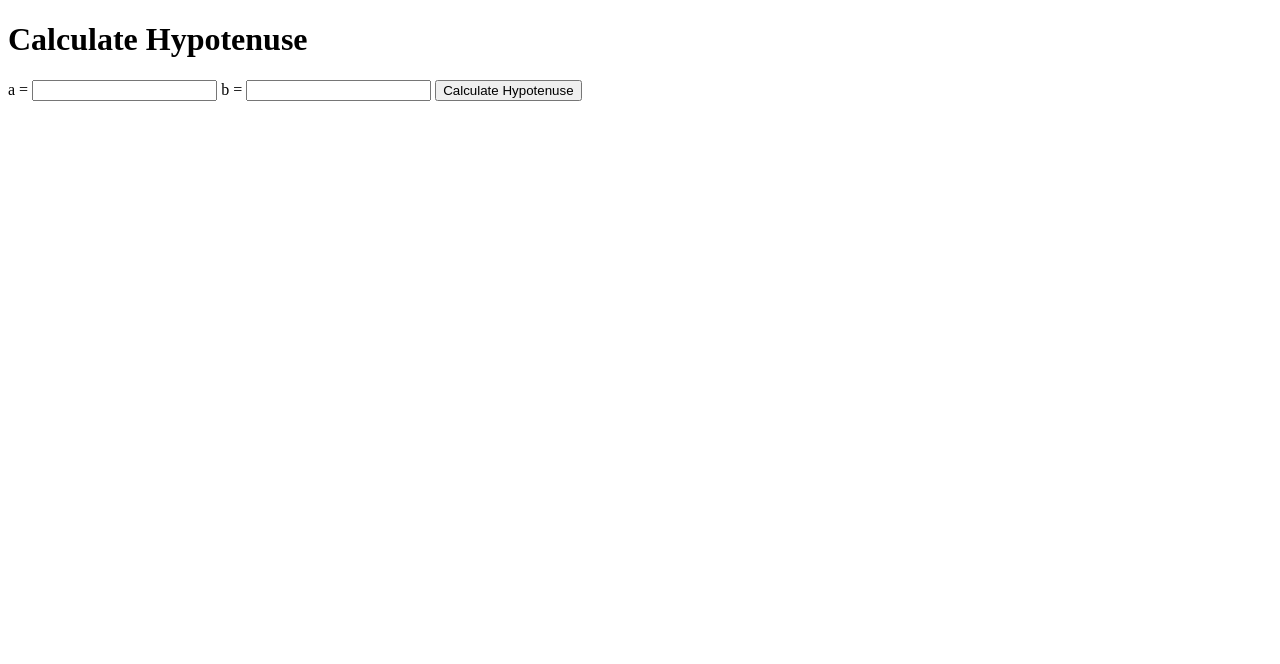
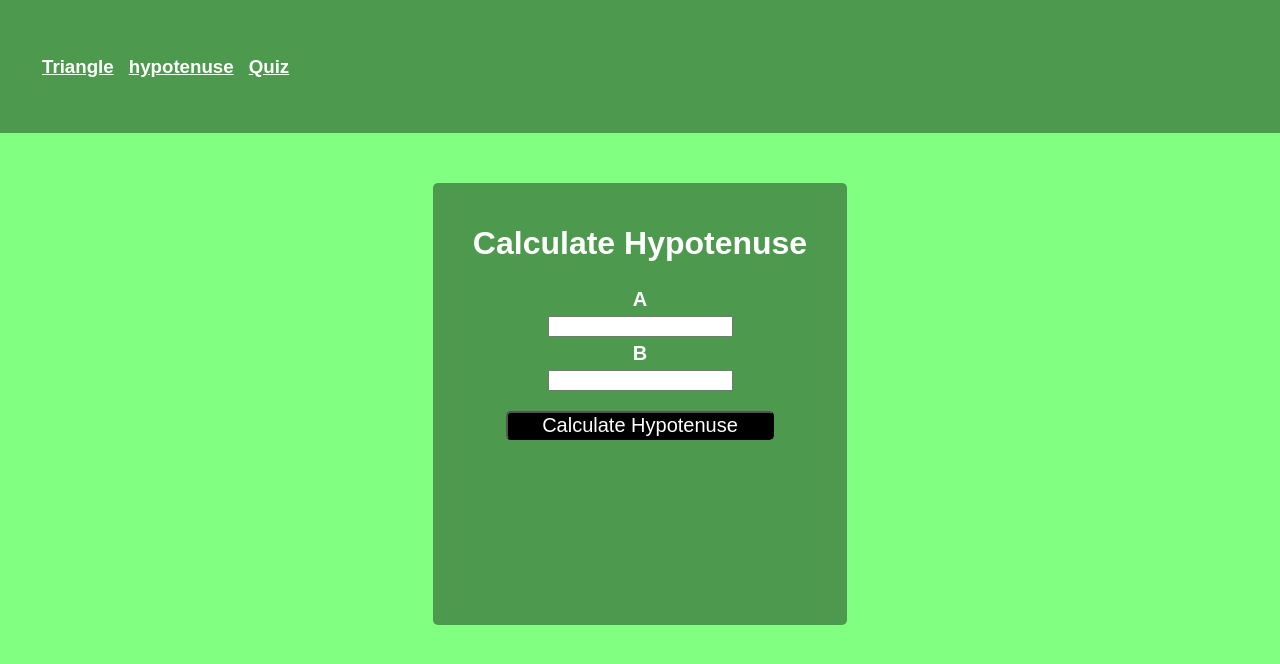
Before and after one commit to Rushikesh222/fun-with-triangle, a plain HTML site: page hypotenuse.html in a window 1280 px wide. Drawn offline with Linux system fonts and the light colour scheme; a web font is replaced by a local one.

Commit message:
css completed

```diff
--- a/hypotenuse.html
+++ b/hypotenuse.html
@@ -4,16 +4,24 @@
     <meta charset="UTF-8" />
     <meta http-equiv="X-UA-Compatible" content="IE=edge" />
     <meta name="viewport" content="width=device-width, initial-scale=1.0" />
+    <link rel="stylesheet" href="./style.css" />
     <title>Hypotenuse</title>
   </head>
   <body>
-    <h1>Calculate Hypotenuse</h1>
-    <label>a =</label>
-    <input type="number" class="side-input" />
-    <label>b =</label>
-    <input type="number" class="side-input" />
-    <button id="hypotenuse-btn">Calculate Hypotenuse</button>
-    <div id="output"></div>
+    <nav>
+      <h3><a href="./isTriangle.html"> Triangle</a></h3>
+      <h3><a href="./hypotenuse.html">hypotenuse</a></h3>
+      <h3><a href="./Quiz.html">Quiz</a></h3>
+    </nav>
+    <div class="container">
+      <h1>Calculate Hypotenuse</h1>
+      <label>a </label>
+      <input type="number" class="side-input" />
+      <label>b </label>
+      <input type="number" class="side-input" />
+      <button id="hypotenuse-btn">Calculate Hypotenuse</button>
+      <div id="output"></div>
+    </div>
     <script src="./hypotenuse.js"></script>
   </body>
 </html>
--- /dev/null
+++ b/style.css
@@ -0,0 +1,72 @@
+@import url("https://fonts.googleapis.com/css2?family=Muli&display=swap");
+* {
+  box-sizing: border-box;
+}
+body {
+  background-color: #80ff80;
+  color: white;
+  font-family: "Muli", sans-serif;
+  display: flex;
+  align-items: center;
+  justify-content: center;
+  overflow-x: hidden;
+  flex-direction: column;
+  margin: 0;
+}
+.container {
+  margin-top: 50px;
+  background-color: rgba(0, 0, 0, 0.4);
+  display: flex;
+  flex-direction: column;
+  align-items: center;
+  padding: 20px 40px;
+  padding-bottom: 10rem;
+  border-radius: 5px;
+}
+
+nav {
+  background-color: rgba(0, 0, 0, 0.4);
+  color: whites;
+  padding: 2rem;
+  width: 100%;
+  display: flex;
+}
+
+a {
+  padding-left: 5px;
+  color: white;
+}
+h3 {
+  padding: 5px 5px 5px 5px;
+}
+button {
+  text-transform: capitalize;
+  background-color: black;
+  color: white;
+  margin-top: 8px;
+  border-radius: 5px;
+}
+label {
+  font-weight: bold;
+  text-transform: capitalize;
+  font-size: 20px;
+  padding: 5px 5px 5px 5px;
+}
+button {
+  margin-top: 20px;
+  width: 80%;
+  font-size: 20px;
+}
+p {
+  font-weight: bold;
+  text-transform: capitalize;
+  font-size: 20px;
+  padding: 5px 5px 5px 5px;
+}
+#output {
+  margin-top: 15px;
+  font-weight: bold;
+  text-transform: capitalize;
+  font-size: 20px;
+  padding: 5px 5px 5px 5px;
+}
```
Also changed, not shown: Quiz.html (+8 -0 lines), isTriangle.html (+8 -1 lines).
